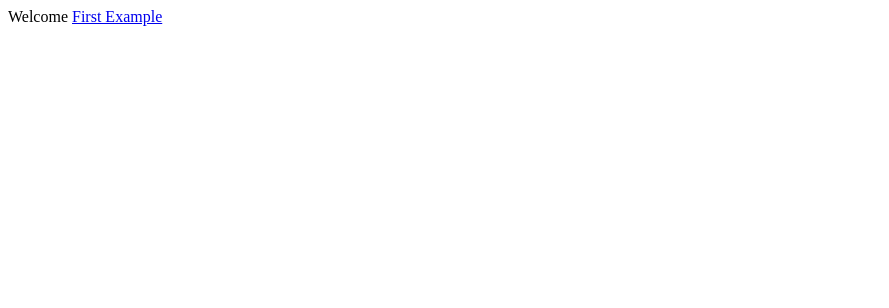
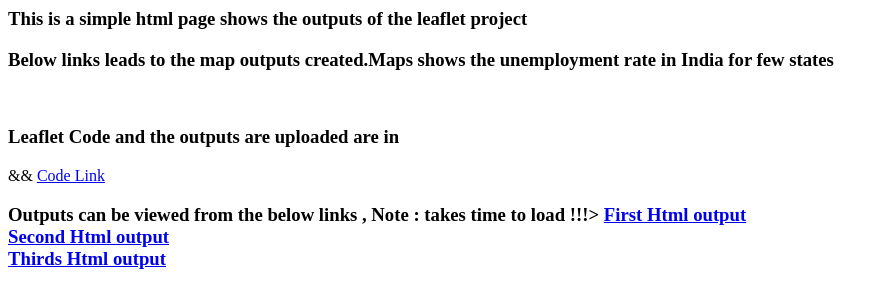
Before and after one commit to sadiquemohd/sadiquemohd.github.io, a plain HTML site: page index.html in a window 1280 px wide. Shown: the whole page, without its empty margins (0-889 px from the left). Drawn offline with Linux system fonts and the light colour scheme.

Commit message:
Update index.html

```diff
--- a/index.html
+++ b/index.html
@@ -1,4 +1,13 @@
 <html>
-Welcome
-  <a href="leaf_out1.html"> First Example </a>
+<h3> This is a simple html page shows the outputs of the leaflet project</h3>
+<h3> Below links leads to the map outputs created.Maps shows the unemployment rate in India for few states</h3>
+  <br>
+<h3>  Leaflet Code and the outputs are uploaded are in </h3>  && <a href ="https://github.com/sadiquemohd/devdataprodwk2"> Code Link</a>
+  <br>
+  <h3> Outputs can be viewed from the below links , Note : takes time to load !!!>
+  <a href="leaf_out1.html"> First Html output </a>
+  <br>
+  <a href="leaf_out2.html"> Second  Html output </a>
+  <br>
+  <a href="leaf_out3.html"> Thirds Html output </a>
 </html>
```
